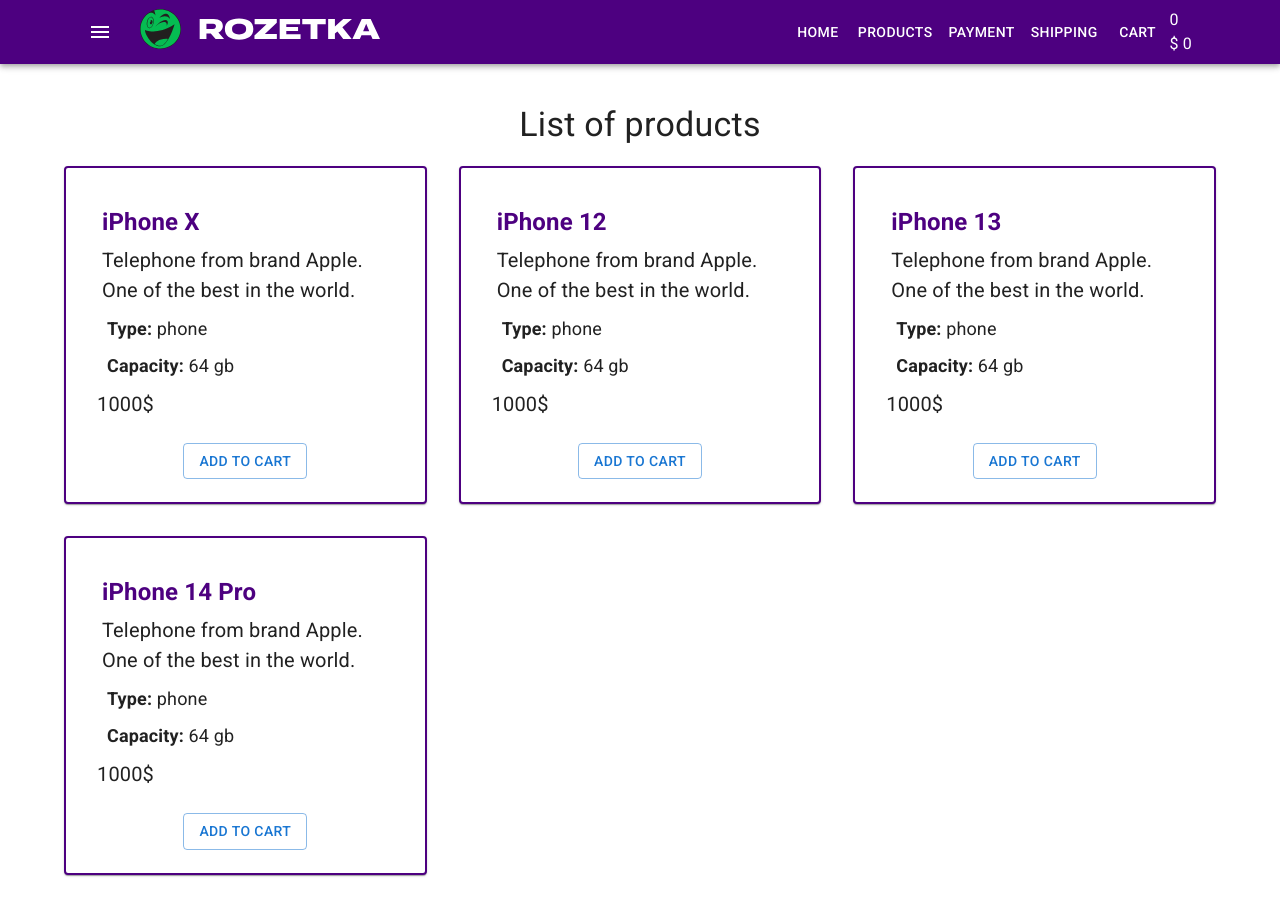
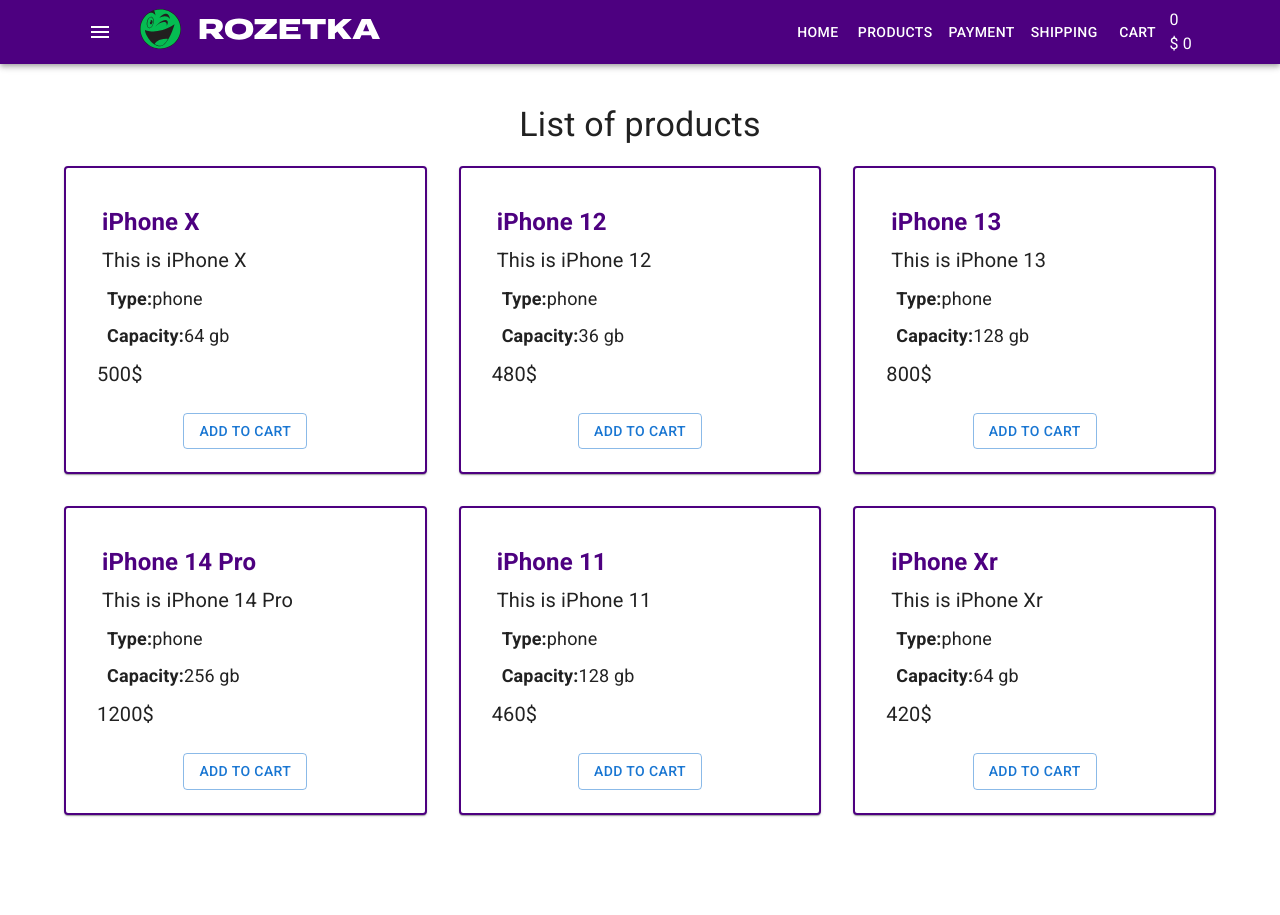
Before and after one commit to Darlass/Shop-project-React, a React (Create React App) app: page / in a window 1280 px wide. After the commit the page ends 855 px from the top, so only its background shows below. Built offline with nearby package versions, Linux system fonts and the light colour scheme.

Commit message:
another harder but better way to parse array

```diff
--- a/src/components/Products/ProductsList.tsx
+++ b/src/components/Products/ProductsList.tsx
@@ -1,26 +1,35 @@
-import ProductsListItem from "./ProductsListItem";
-import { Grid } from "@mui/material";
-import productsArray from "./productArray";
+import ProductsListItem from './ProductsListItem'
+import { Grid } from '@mui/material'
+import productsArray from './productArray'
 
-type Props = {};
+type productsArray = {
+    title: string
+    desc: string
+    type: string
+    capacity: string
+    price: number
+}
+
+type Props = {}
 
 const ProductsList = (props: Props) => {
-    return <>
-        <Grid container direction="row" alignItems="center" spacing={4} >
-            <Grid item xs={12} sm={6} md={4}>
-                <ProductsListItem title={productsArray[0].title} />
+    return (
+        <>
+            <Grid container direction="row" alignItems="center" spacing={4}>
+                {productsArray.map((product: productsArray) => (
+                    <Grid item xs={12} sm={6} md={4}>
+                        <ProductsListItem
+                            title={product.title}
+                            desc={product.desc}
+                            type={product.type}
+                            capacity={product.capacity}
+                            price={product.price}
+                        />
+                    </Grid>
+                ))}
             </Grid>
-            <Grid item xs={12} sm={6} md={4}>
-                <ProductsListItem title={productsArray[1].title} />
-            </Grid>
-            <Grid item xs={12} sm={6} md={4}>
-                <ProductsListItem title={productsArray[2].title} />
-            </Grid>
-            <Grid item xs={12} sm={6} md={4}>
-                <ProductsListItem title={productsArray[3].title} />
-            </Grid>
-        </Grid>
-    </>
-};
+        </>
+    )
+}
 
-export default ProductsList;
+export default ProductsList
--- a/src/components/Products/ProductsListItem.tsx
+++ b/src/components/Products/ProductsListItem.tsx
@@ -2,7 +2,11 @@
 import './ProductsListItem.scss'
 
 type Props = {
-    title: string,
+    title: string
+    desc: string
+    type: string
+    capacity: string
+    price: number
 };
 
 const ProductsListItem = (props: Props) => {
@@ -10,10 +14,10 @@
         <Card className="product-list-item">
             <CardContent>
                 <h4 className="product-title">{props.title}</h4>
-                <p className="product-desc">Telephone from brand Apple. One of the best in the world.</p>
-                <div className="product-features"><span>Type:</span> phone</div>
-                <div className="product-features"><span>Capacity:</span> 64 gb</div>
-                <div className="product-price">1000$</div>
+                <p className="product-desc">{props.desc}</p>
+                <div className="product-features"><span>Type:</span>{props.type}</div>
+                <div className="product-features"><span>Capacity:</span>{props.capacity} gb</div>
+                <div className="product-price">{props.price}$</div>
             </CardContent>
             <CardActions className="but-wrap">
                 <Button variant="outlined">Add to cart</Button>
```
Also changed, not shown: src/components/Products/productArray.ts (+0 -7 lines).
